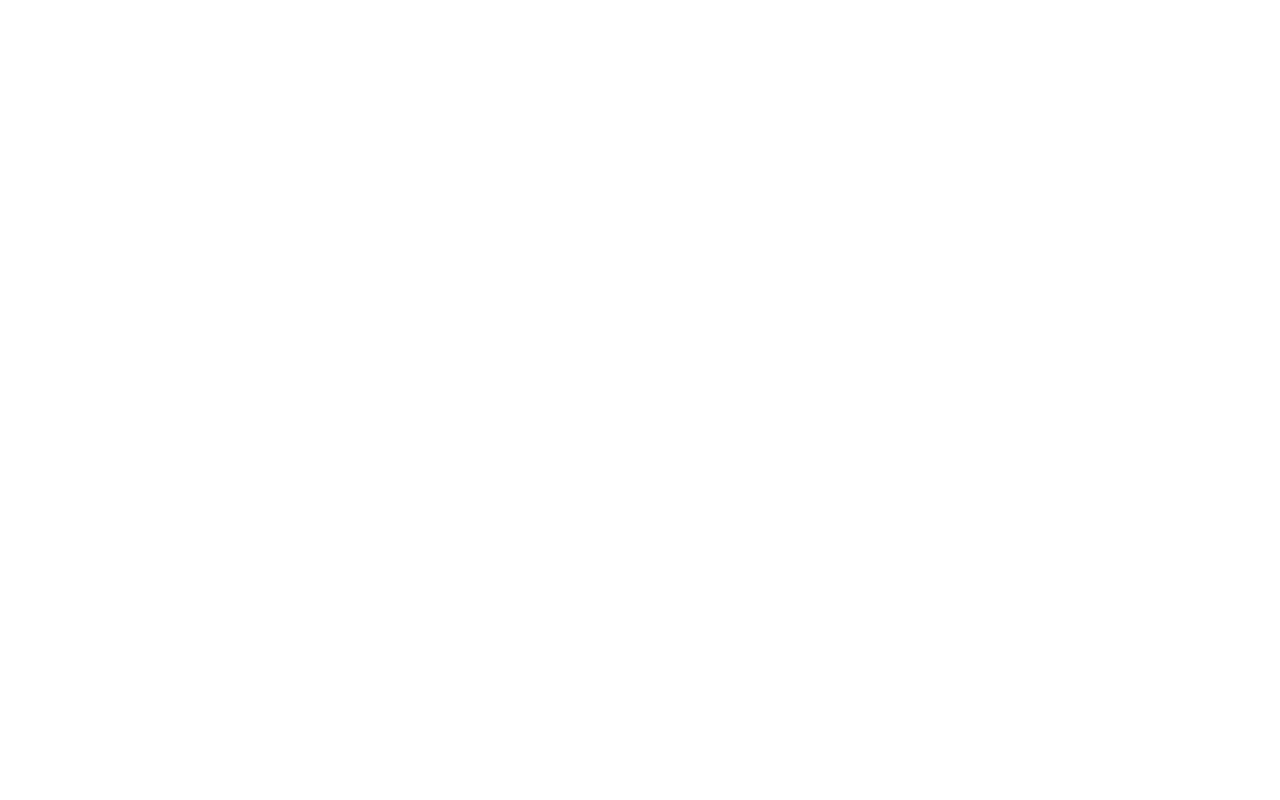
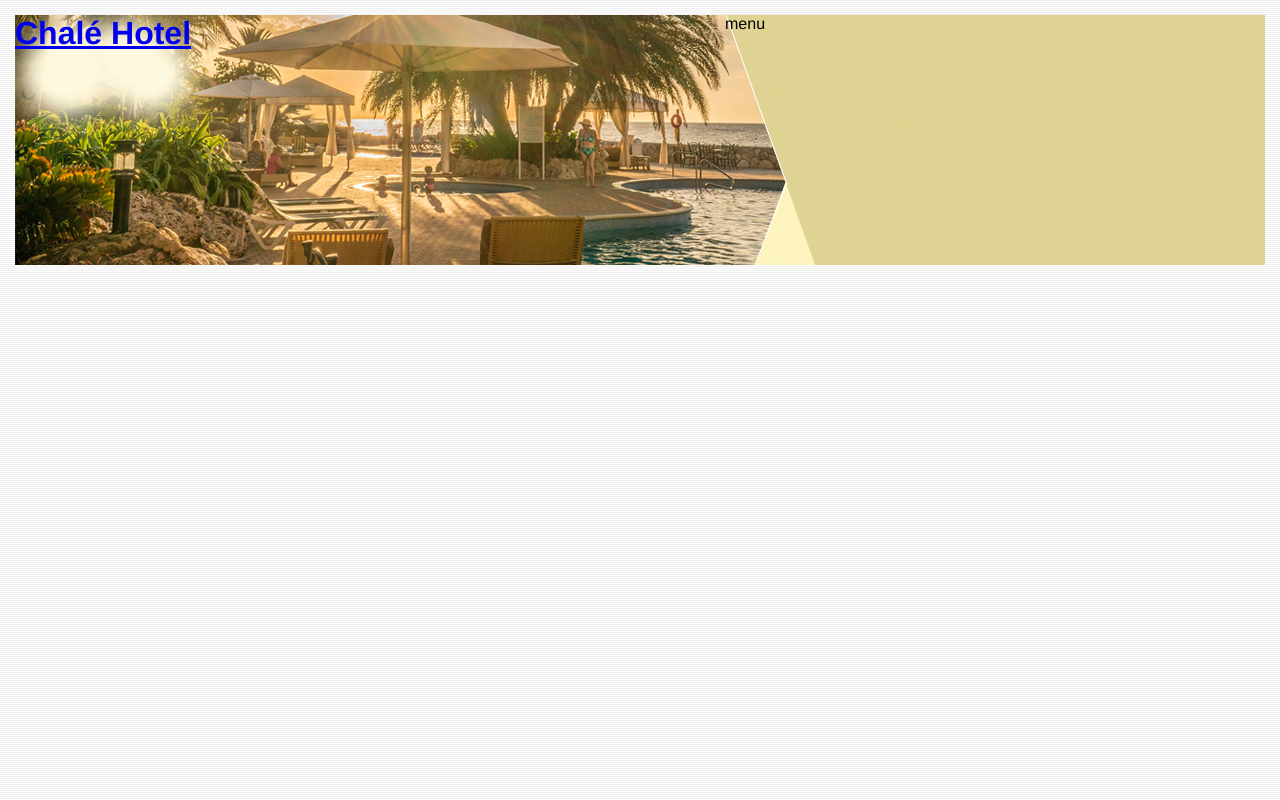
Before and after one commit to Danzix4/chaleHotel, a plain HTML site: page index.html in a window 1280 px wide. Drawn offline with Linux system fonts and the light colour scheme.

Commit message:
estrutura base do cabeçalho finalizada

```diff
--- a/css/estilo.css
+++ b/css/estilo.css
@@ -0,0 +1,35 @@
+/* estrutura do site */
+*{
+    margin: 0;
+    padding: 0;
+}
+body{
+    font-family: Helvetica, "Trebuchet MS", sans-serif;
+    background: #fff url(../img/bg.png);
+    margin: 15px;
+}
+#container{
+    background: #ede9cc;
+}
+#topo{
+    position: relative;
+    background: #dbcd87;
+    height: 15.5em;
+    min-height: 250px;
+}
+#area-logo{
+    position: absolute;
+    top: 0;
+    left: 0;
+    background:url(../img/topo-imagem-principal.png) no-repeat;
+    width: 100%;
+    height: 250px;
+}
+#area-menu{
+    position: absolute;
+    top: 0;
+    right: 0;
+    background: url(../img/topo-imagem-lateral.png) no-repeat;
+    width: 540px;
+    height: 250px;
+}
--- a/index.html
+++ b/index.html
@@ -1,10 +1,27 @@
 <!DOCTYPE html>
 <html lang="pt-br">
+
 <head>
     <meta charset="UTF-8">
     <title>Chalé Hotel || HOME</title>
+    <link rel="stylesheet" href="css/estilo.css">
 </head>
+
 <body>
+    <div id="container">
+        <!--início do container-->
+        <div id="topo">
+            <!--início do topo-->
+            <div id="area-logo">
+                <h1><a href="index.html">Chalé Hotel</a></h1>
+            </div>
+            <div id="area-menu">
+                menu
+            </div>
+        </div>
+        <!--fim do topo-->
+    </div>
+    <!--fim do container-->
+</body>
 
-</body>
 </html>
```
